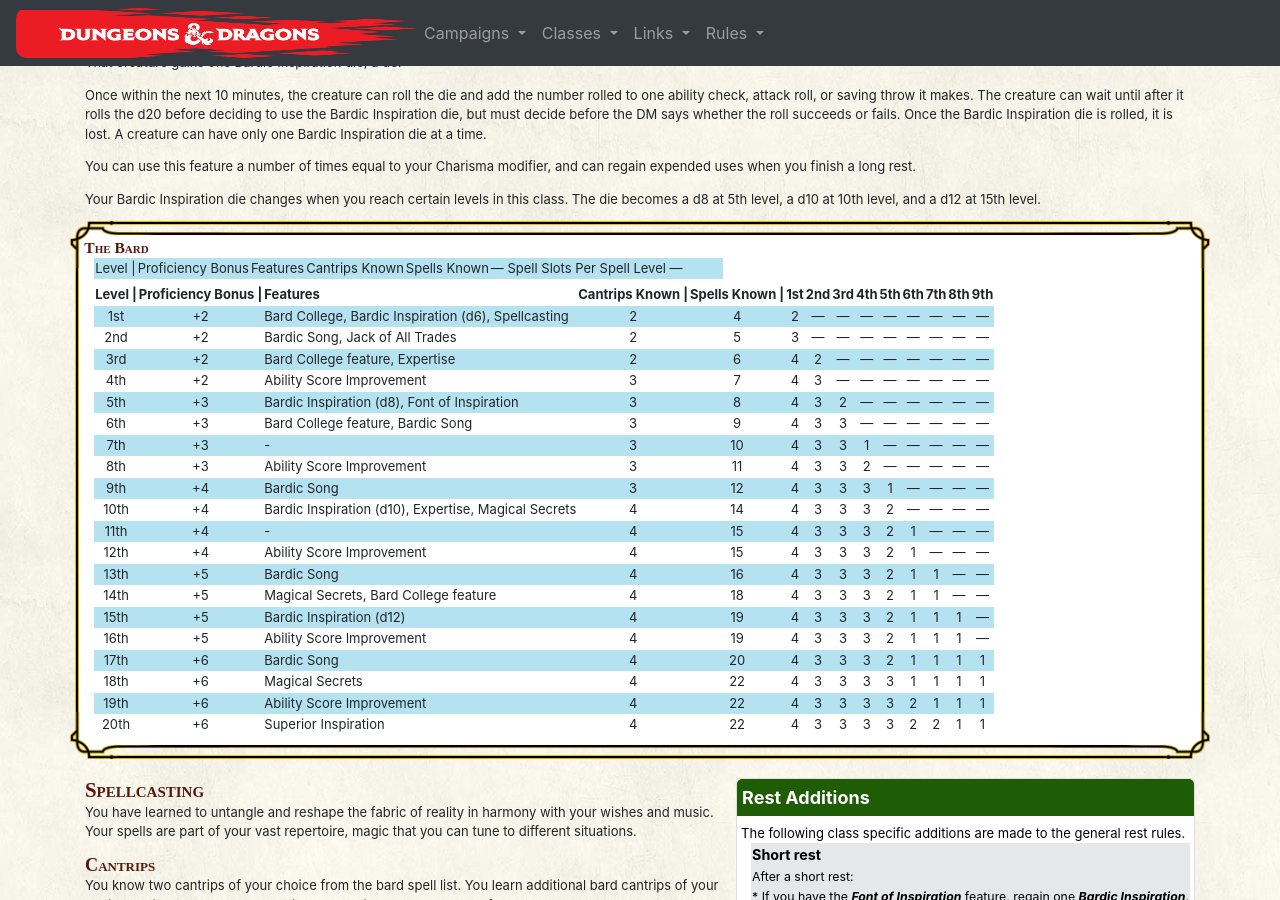
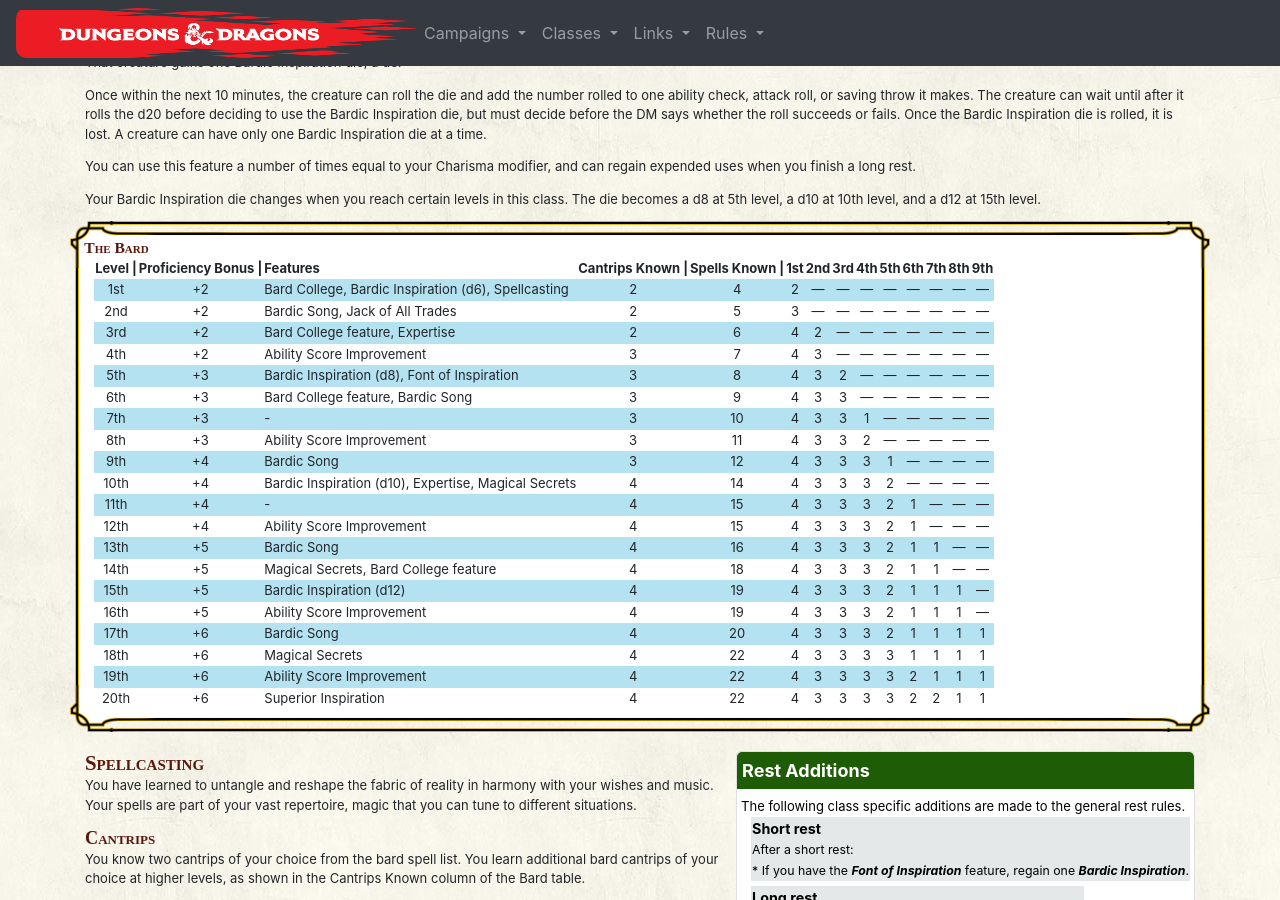
Before and after one commit to kvarak/dnd, a Jekyll site: the page built from docs/_Classes/bard.md, in a window 1280 px wide and 900 px high, scrolled down 2764 px. Built offline with Jekyll 4.4.1, drawn with Linux system fonts in a browser that asks for light colours; nearby versions of some CDN libraries; some web fonts are replaced; Markdown is read by kramdown in place of the engine named in the settings.

Commit message:
remove extra header row in classtable

```diff
--- a/docs/_Classes/bard.md
+++ b/docs/_Classes/bard.md
@@ -187,11 +187,12 @@
 Your Bardic Inspiration die changes when you reach certain levels in this class. The die becomes a d8 at 5th level, a d10 at 10th level, and a d12 at 15th level.
 
 
+<!-- | Level \| | Proficiency Bonus | Features | Cantrips Known | Spells Known |  --- Spell Slots Per Spell Level --- |||||||| -->
+
+
 <div class="classTable frame" markdown="1">
 
 ##### The Bard
-
-| Level \| | Proficiency Bonus | Features | Cantrips Known | Spells Known |  --- Spell Slots Per Spell Level --- ||||||||
 
 | Level \| | Proficiency Bonus \| | Features | Cantrips Known \| | Spells Known \| | 1st |2nd |3rd |4th |5th |6th |7th |8th |9th |
 | :---: | :---: | :--- | :---: | :---: | :---: | :---: | :---: | :---: | :---: | :---: | :---: | :---: | :---: |
```
